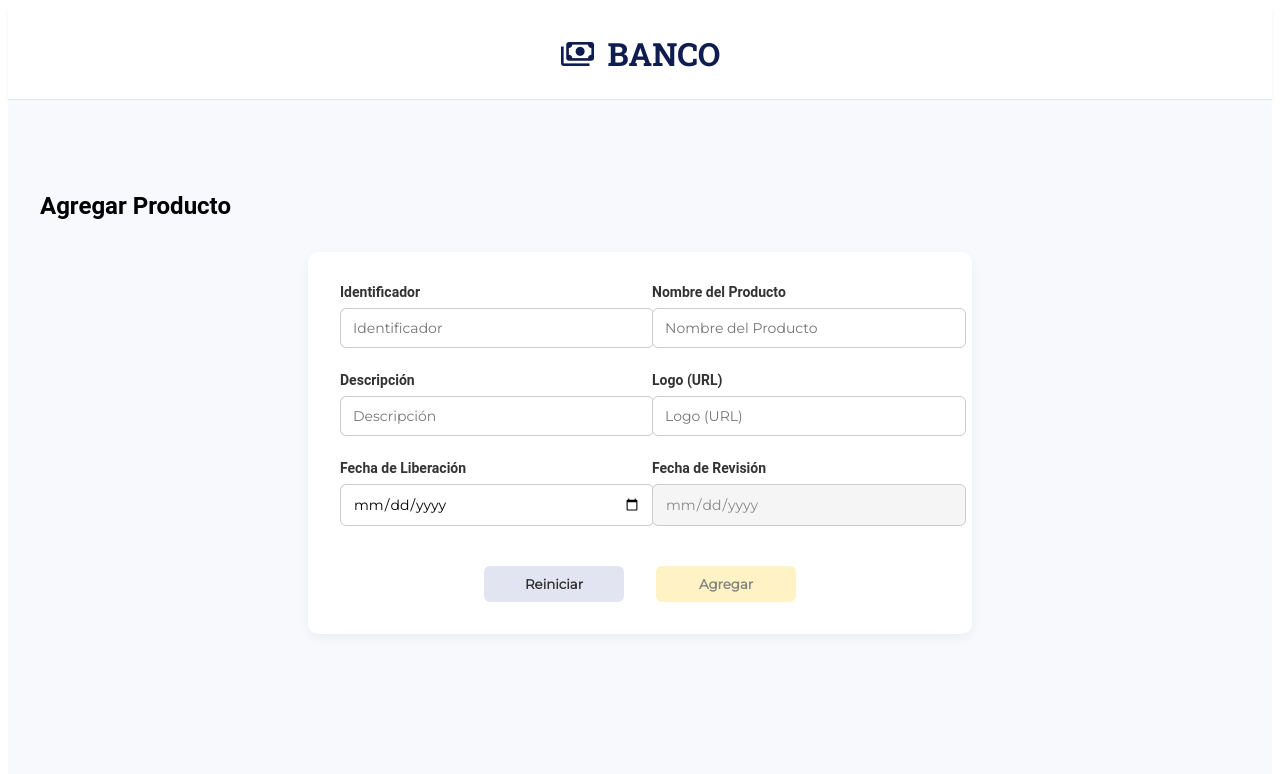
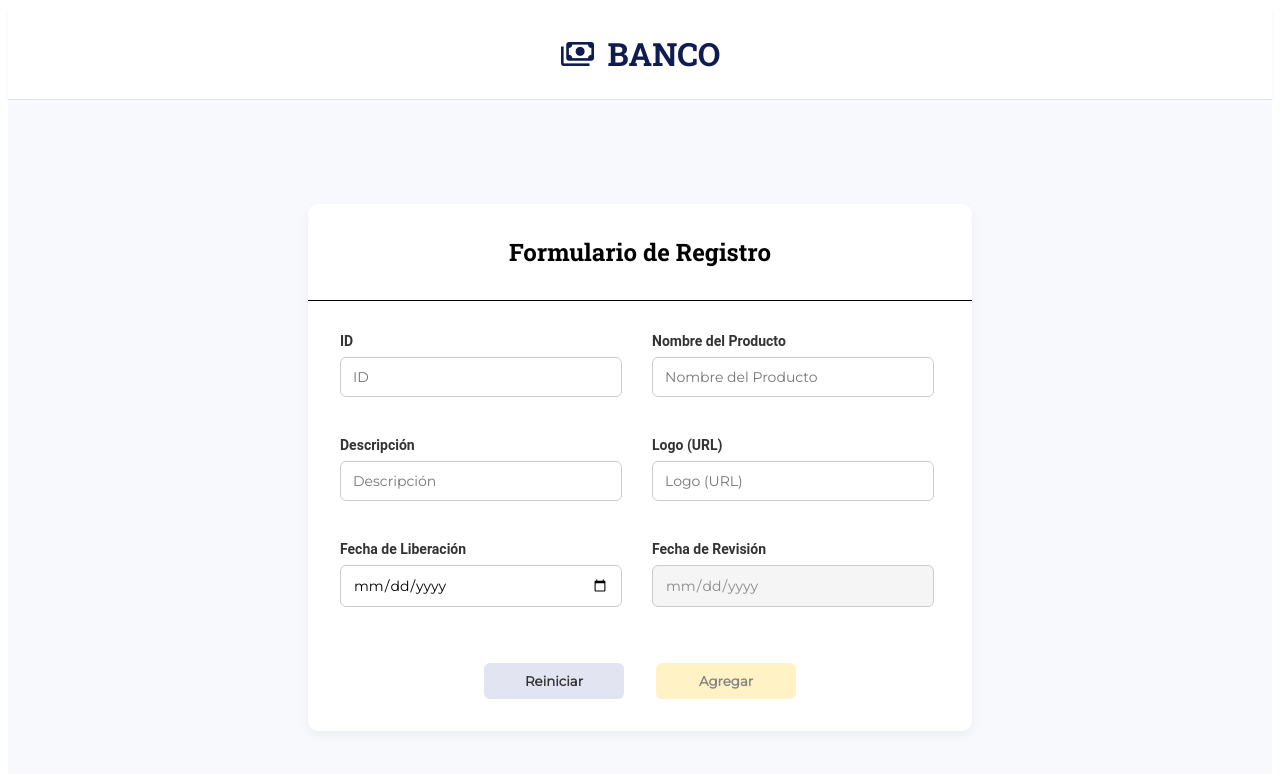
Before and after one commit to Dreamer97JB/Ejercicio-Tecnico-Frontend-Angular-Barrionuevo, an Angular app in the folder financial-products-app/: page /add in a window 1280 px wide. Shown: the top 774 px of the page. Built offline with nearby package versions, Linux system fonts and the light colour scheme.

Commit message:
parametrización final del formulario

```diff
--- a/financial-products-app/src/app/features/products/product-form/product-form.component.html
+++ b/financial-products-app/src/app/features/products/product-form/product-form.component.html
@@ -1,13 +1,13 @@
-  <h2>{{ isEditMode ? 'Editar Producto' : 'Agregar Producto' }}</h2>
+<form [formGroup]="productForm" (ngSubmit)="onSubmit()">
 
-<form [formGroup]="productForm" (ngSubmit)="onSubmit()">
-  <div *ngFor="let field of ['id', 'name', 'description', 'logo', 'date_release', 'date_revision']">
+  <div class="form-title-bar">
+    <h2>{{ isEditMode ? 'Edición de Producto' : 'Formulario de Registro' }}</h2>
+  </div>
+
+  <div *ngFor="let field of ['id', 'name', 'description', 'logo', 'date_release', 'date_revision']" class="form-field">
   <label [for]="field">{{ fieldLabels[field] }}</label>
 
-
   <ng-container [ngSwitch]="field">
-
-  <!-- Special case: Revision Date (disabled input) -->
     <input
       *ngSwitchCase="'date_revision'"
       type="date"
@@ -16,18 +16,19 @@
       [disabled]="true"
     />
 
-  <!-- Regular case -->
     <input
       *ngSwitchDefault
       [type]="field.includes('date') ? 'date' : 'text'"
       [formControlName]="field"
       [id]="field"
       [attr.placeholder]="fieldplaceholderLabels[field]"
+      [attr.maxLength]="fieldMaxLengths[field]"
+      (keydown)="preventUnsafeChars($event, field)"
     />
   </ng-container>
 
-    <!-- Validation Errors -->
   <div *ngIf="productForm.get(field)?.invalid && (productForm.get(field)?.touched || productForm.get(field)?.dirty)">
+
     <small *ngIf="productForm.get(field)?.errors?.['required']">Este campo es requerido.</small>
     <small *ngIf="productForm.get(field)?.errors?.['minlength']">
       Mínimo {{ productForm.get(field)?.errors?.['minlength'].requiredLength }} caracteres.
@@ -35,13 +36,17 @@
     <small *ngIf="productForm.get(field)?.errors?.['maxlength']">
       Máximo {{ productForm.get(field)?.errors?.['maxlength'].requiredLength }} caracteres.
     </small>
-      <small *ngIf="productForm.get(field)?.errors?.['minDate']">Debe ser hoy o una fecha futura.</small>
+    <small *ngIf="productForm.get(field)?.errors?.['minDate']">La fecha debe ser igual o mayor a la fecha actual .</small>
     <small *ngIf="productForm.get(field)?.errors?.['notOneYearAfter']">
       La fecha debe ser exactamente un año después de la fecha de liberación.
     </small>
     <small *ngIf="productForm.get(field)?.errors?.['idTaken']">Este ID ya está en uso.</small>
+    <small *ngIf="productForm.get(field)?.errors?.['unsafeChars']">
+      Este campo contiene caracteres no permitidos.
+    </small>
   </div>
 </div>
+
 
 
 
--- a/financial-products-app/src/app/features/products/product-form/product-form.component.scss
+++ b/financial-products-app/src/app/features/products/product-form/product-form.component.scss
@@ -8,6 +8,25 @@ form {
   display: grid;
   grid-template-columns: 1fr 1fr;
   gap: 1.5rem;
+
+  .form-title-bar {
+    grid-column: span 2;
+    border-bottom: 1px solid #000;
+    margin-bottom: 0.5rem;
+    margin-left: -2rem;
+    margin-right: -2rem;
+    padding-bottom: 2rem;
+
+    text-align: center;
+
+    h2 {
+      font-family: 'Roboto Slab', serif;
+      font-size: 24px;
+      font-weight: bold;
+      margin: 0;
+      color: #000000;
+    }
+  }
 
   h2 {
     grid-column: span 2;
@@ -23,6 +42,13 @@ form {
     font-weight: bold;
     font-size: 14px;
     color: #333;
+  }
+
+  .form-field {
+    display: flex;
+    flex-direction: column;
+    margin-bottom: 1rem;
+    margin-right: 2rem;
   }
 
   input {
--- a/financial-products-app/src/app/features/products/product-form/product-form.component.ts
+++ b/financial-products-app/src/app/features/products/product-form/product-form.component.ts
@@ -13,6 +13,7 @@ import { ProductService } from '../../../core/services/product.service';
 import { ApiError } from '../../../core/models/api-error.model';
 import { FinancialProduct } from '../../../core/models/financial-product.model';
 import { catchError, debounceTime, map, of, switchMap } from 'rxjs';
+import { safeCharacterValidator } from '../../../shared/validators/safe-character.validator';
 
 @Component({
   standalone: true,
@@ -27,7 +28,7 @@ export class ProductFormComponent implements OnInit {
   productId: string | null = null;
 
   fieldLabels: Record<string, string> = {
-    id: 'Identificador',
+    id: 'ID',
     name: 'Nombre del Producto',
     description: 'Descripción',
     logo: 'Logo (URL)',
@@ -36,7 +37,7 @@ export class ProductFormComponent implements OnInit {
   };
 
   fieldplaceholderLabels: Record<string, string> = {
-    id: 'Identificador',
+    id: 'ID',
     name: 'Nombre del Producto',
     description: 'Descripción',
     logo: 'Logo (URL)',
@@ -44,6 +45,12 @@ export class ProductFormComponent implements OnInit {
     date_revision: 'Fecha de Revisión'
   };
 
+  fieldMaxLengths: Record<string, number> = {
+    id: 10,
+    name: 100,
+    description: 200,
+    logo: 600
+  };
 
   constructor(
     private fb: FormBuilder,
@@ -55,14 +62,39 @@ export class ProductFormComponent implements OnInit {
       id: [
         '',
         {
-          validators: [Validators.required, Validators.minLength(3), Validators.maxLength(10)],
+          validators: [
+            Validators.required,
+            Validators.minLength(3),
+            Validators.maxLength(10),
+            safeCharacterValidator()
+          ],
           asyncValidators: [this.uniqueIdValidator()],
           updateOn: 'blur'
         }
       ],
-      name: ['', [Validators.required, Validators.minLength(5), Validators.maxLength(100)]],
-      description: ['', [Validators.required, Validators.minLength(10), Validators.maxLength(200)]],
-      logo: ['', Validators.required],
+      name: [
+        '',
+        [
+          Validators.required,
+          Validators.minLength(5),
+          Validators.maxLength(100),
+          safeCharacterValidator()
+        ]],
+      description: [
+        '',
+        [
+          Validators.required,
+          Validators.minLength(10),
+          Validators.maxLength(200),
+          safeCharacterValidator()
+        ]
+      ],
+      logo: [
+        '',
+        [Validators.required,
+          safeCharacterValidator(true)
+        ]
+      ],
       date_release: ['', [Validators.required, this.minTodayValidator]],
       date_revision: [
         { value: '', disabled: true },
@@ -194,5 +226,13 @@ export class ProductFormComponent implements OnInit {
     return d.toISOString().split('T')[0]; // yyyy-MM-dd
   }
 
+  preventUnsafeChars(event: KeyboardEvent, field: string) {
+    const allowed = field === 'logo'
+      ? /[a-zA-Z0-9:/._-]/
+      : /[a-zA-Z0-9\s.,áéíóúÁÉÍÓÚñÑ\-()]/;
 
+    if (!allowed.test(event.key) && event.key.length === 1) {
+      event.preventDefault();
+    }
+  }
 }
--- a/financial-products-app/src/app/features/products/product-list/product-list.component.html
+++ b/financial-products-app/src/app/features/products/product-list/product-list.component.html
@@ -80,7 +80,7 @@
       {{ filteredProducts.length }} Resultados
     </div>
 
-    <div
+    <!-- <div
       class="pagination-wrapper"
       *ngIf="totalResults > pageSize"
     >
@@ -99,7 +99,7 @@
       >
         ›
       </button>
-    </div>
+    </div> -->
 
     <div class="page-size-selector">
       <select
--- /dev/null
+++ b/financial-products-app/src/app/shared/validators/safe-character.validator.ts
@@ -0,0 +1,15 @@
+// shared/validators/safe-character.validator.ts
+import { AbstractControl, ValidationErrors } from '@angular/forms';
+
+export function safeCharacterValidator(allowUrl = false) {
+  const safePattern = allowUrl
+    ? /^[a-zA-Z0-9:/._%-]+$/
+    : /^[a-zA-Z0-9\s.,áéíóúÁÉÍÓÚñÑ\-()]+$/;
+
+  return (control: AbstractControl): ValidationErrors | null => {
+    if (!control.value) return null;
+    return safePattern.test(control.value)
+      ? null
+      : { unsafeChars: true };
+  };
+}
```
Lines whose indentation alone changed are shown as unchanged.
